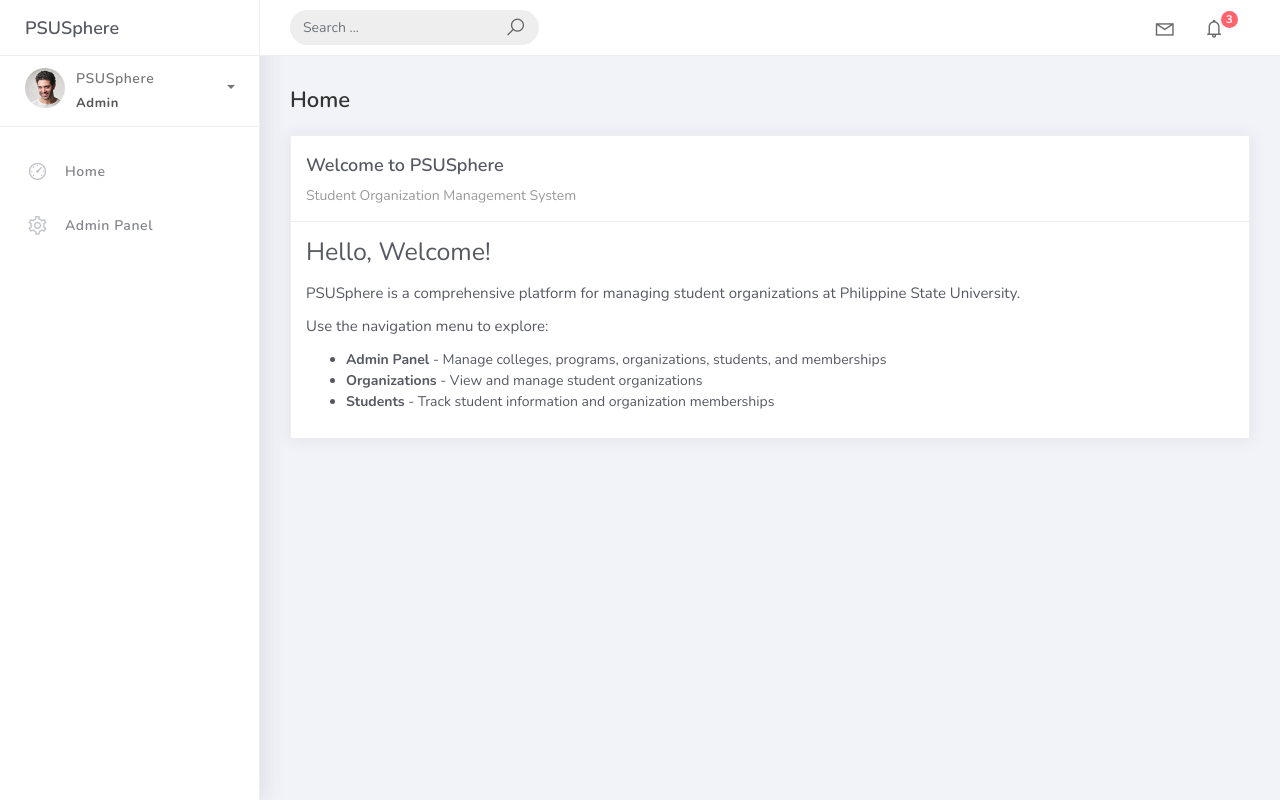
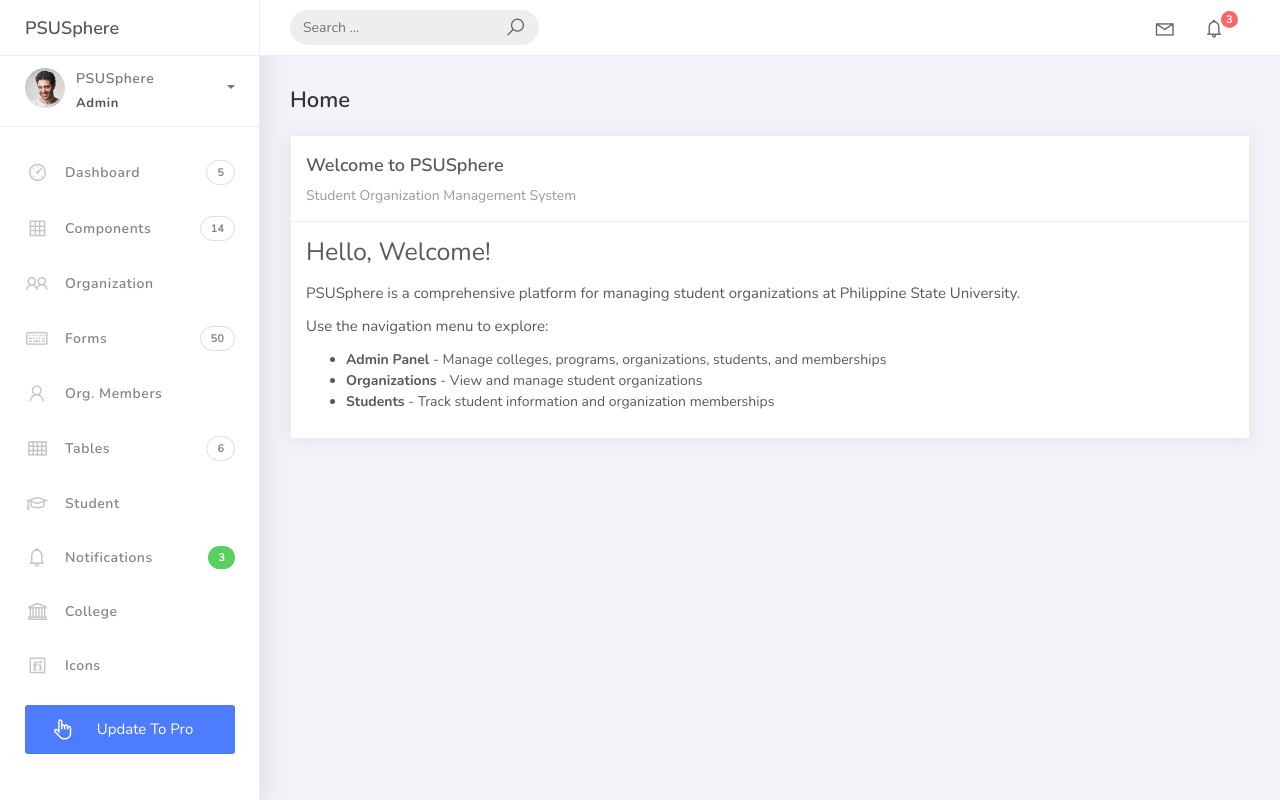
Before and after one commit to markriannuriel/PSUSphere, a Django app: page / in a window 1280 px wide. Run offline with Django 5.2, Linux system fonts and the light colour scheme; data comes from the database, SQL or seed files in the repository; some libraries are stand-ins or nearby versions.

Commit message:
feat: add full sidebar menu in base.html

```diff
--- a/psusenv/PSUSphere/projectsite/templates/base.html
+++ b/psusenv/PSUSphere/projectsite/templates/base.html
@@ -126,14 +126,73 @@
 					<li class="nav-item">
 						<a href="/">
 							<i class="la la-dashboard"></i>
-							<p>Home</p>
+							<p>Dashboard</p>
+							<span class="badge badge-count">5</span>
 						</a>
 					</li>
 					<li class="nav-item">
-						<a href="/admin/">
-							<i class="la la-cog"></i>
-							<p>Admin Panel</p>
+						<a href="/components/">
+							<i class="la la-table"></i>
+							<p>Components</p>
+							<span class="badge badge-count">14</span>
 						</a>
+					</li>
+					<li class="nav-item">
+						<a href="/organizations/">
+							<i class="la la-users"></i>
+							<p>Organization</p>
+						</a>
+					</li>
+					<li class="nav-item">
+						<a href="/forms/">
+							<i class="la la-keyboard-o"></i>
+							<p>Forms</p>
+							<span class="badge badge-count">50</span>
+						</a>
+					</li>
+					<li class="nav-item">
+						<a href="/orgmembers/">
+							<i class="la la-user"></i>
+							<p>Org. Members</p>
+						</a>
+					</li>
+					<li class="nav-item">
+						<a href="/tables/">
+							<i class="la la-th"></i>
+							<p>Tables</p>
+							<span class="badge badge-count">6</span>
+						</a>
+					</li>
+					<li class="nav-item">
+						<a href="/students/">
+							<i class="la la-graduation-cap"></i>
+							<p>Student</p>
+						</a>
+					</li>
+					<li class="nav-item">
+						<a href="/notifications/">
+							<i class="la la-bell"></i>
+							<p>Notifications</p>
+							<span class="badge badge-success">3</span>
+						</a>
+					</li>
+					<li class="nav-item">
+						<a href="/colleges/">
+							<i class="la la-university"></i>
+							<p>College</p>
+						</a>
+					</li>
+					<li class="nav-item">
+						<a href="/icons/">
+							<i class="la la-fonticons"></i>
+							<p>Icons</p>
+						</a>
+					</li>
+					<li class="nav-item update-pro">
+						<button  data-toggle="modal" data-target="#modalUpdate">
+							<i class="la la-hand-pointer-o"></i>
+							<p>Update To Pro</p>
+						</button>
 					</li>
 				</ul>
 			</div>
```
